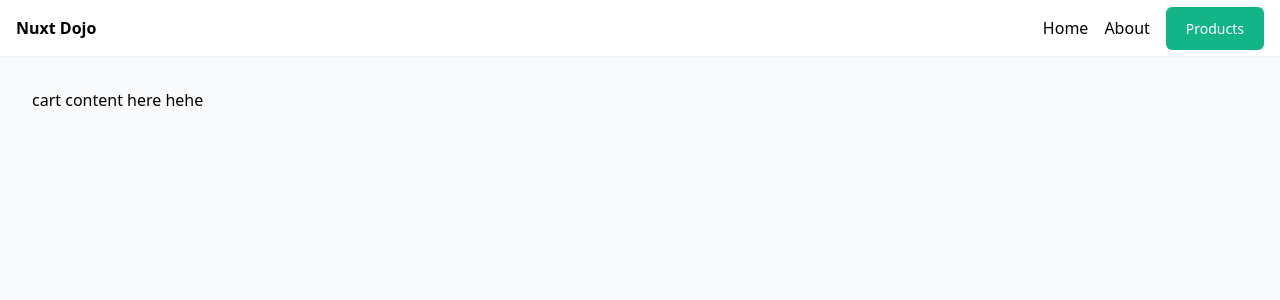
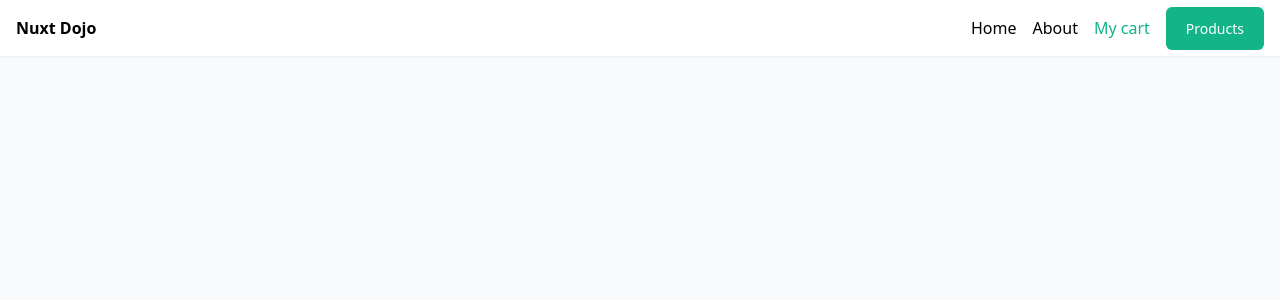
Before and after one commit to shreydd/nuxt-dojo-store, a Nuxt app: page /products/cart in a window 1280 px wide. Shown: the top 300 px of the page. Built offline with nearby package versions, Linux system fonts and the light colour scheme.

Commit message:
useState for cart

```diff
--- a/layouts/default.vue
+++ b/layouts/default.vue
@@ -5,6 +5,7 @@
       <ul class="flex gap-4">
         <li><NuxtLink to="/">Home</NuxtLink></li>
         <li><NuxtLink to="/about">About</NuxtLink></li>
+        <li><NuxtLink to="/products/cart" class="">My cart</NuxtLink></li>
         <li><NuxtLink to="/products" class="btn">Products</NuxtLink></li>
       </ul>
     </nav>
--- a/layouts/products.vue
+++ b/layouts/products.vue
@@ -15,6 +15,7 @@
           <li><NuxtLink to="/">Home</NuxtLink></li>
           <li><NuxtLink to="/about">About</NuxtLink></li>
           <li><NuxtLink to="/products">Products</NuxtLink></li>
+          <li><NuxtLink to="/products/cart">My cart</NuxtLink></li>
         </ul>
     </footer>
 
--- a/pages/products/cart.vue
+++ b/pages/products/cart.vue
@@ -1,11 +1,11 @@
 <template>
     <div class="max-w-7xl mx-auto p-4">
-        cart content here
-        hehe
+        {{cart}}
     </div>
 </template>
 
 <script setup>
+    const cart = useState('cart');
 
 </script>
 
```
